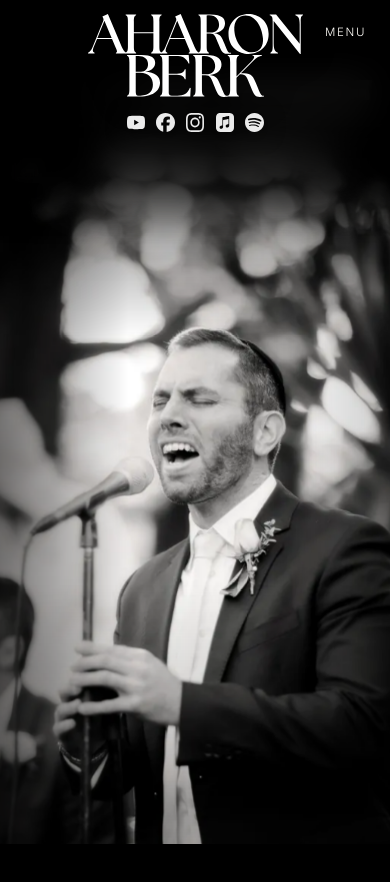
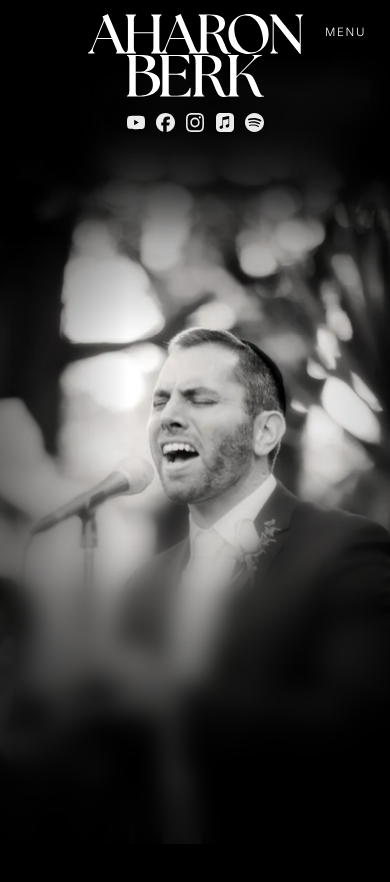
Before and after one commit to Moshe135-stone/AharonBerk_Site, a Next.js app: page /weddings in a window 390 px wide. Shown: the top 882 px of the page. Built offline with nearby package versions, Linux system fonts and the light colour scheme.

Commit message:
Polish mobile menu and wedding story layout

```diff
--- a/app/WeddingStory.tsx
+++ b/app/WeddingStory.tsx
@@ -65,10 +65,12 @@ export function WeddingStory() {
       const startX = compactLayout
         ? Math.max(24, (window.innerWidth - 160) / 2)
         : window.innerWidth * 0.24;
-      const endX = compactLayout ? 8 : window.innerWidth * 0.1;
-      const startY = window.innerHeight * (compactLayout ? 0.34 : 0.42);
-      const endY = window.innerHeight * (compactLayout ? 0.32 : 0.38);
       const compactScale = compactLayout ? 0.72 : 0.44;
+      const endX = compactLayout
+        ? Math.max(24, (window.innerWidth - 160 * compactScale) / 2)
+        : window.innerWidth * 0.1;
+      const startY = window.innerHeight * (compactLayout ? 0.22 : 0.42);
+      const endY = window.innerHeight * (compactLayout ? 0.22 : 0.38);
 
       sticky.style.setProperty(
         "--wedding-collab-x",
--- a/app/globals.css
+++ b/app/globals.css
@@ -2523,15 +2523,30 @@ h3 {
   }
 }
 
-@keyframes mobile-menu-open {
+@keyframes mobile-menu-backdrop-in {
+  from {
+    background-color: rgba(0, 0, 0, 0);
+  }
+
+  to {
+    background-color: rgba(0, 0, 0, 0.96);
+  }
+}
+
+@keyframes mobile-menu-row-in {
   from {
     opacity: 0;
-    transform: translate3d(0, -1.5rem, 0);
+    transform: translate3d(110%, 0, 0) scaleY(0.82);
+  }
+
+  68% {
+    opacity: 1;
+    transform: translate3d(-2.5%, 0, 0) scaleY(0.9);
   }
 
   to {
     opacity: 1;
-    transform: translate3d(0, 0, 0);
+    transform: translate3d(0, 0, 0) scaleY(1);
   }
 }
 
@@ -2637,11 +2652,12 @@ h3 {
     padding: calc(var(--nav-height) + env(safe-area-inset-top)) 0
       env(safe-area-inset-bottom);
     border: 0;
-    background: rgba(0, 0, 0, 0.96);
+    background: rgba(0, 0, 0, 0);
     -webkit-backdrop-filter: blur(22px) saturate(0.5);
     backdrop-filter: blur(22px) saturate(0.5);
     grid-template-rows: repeat(3, minmax(0, 1fr));
-    animation: mobile-menu-open 420ms cubic-bezier(0.16, 1, 0.3, 1) both;
+    overflow: hidden;
+    animation: mobile-menu-backdrop-in 720ms ease 180ms both;
   }
 
   .mobile-menu nav a {
@@ -2649,12 +2665,29 @@ h3 {
     width: 100%;
     padding: 0 1.5rem;
     border-top: 1px solid rgba(255, 255, 255, 0.22);
+    background: rgba(0, 0, 0, 0.96);
     align-items: center;
     justify-content: space-between;
     font-size: clamp(2.8rem, 15vw, 5.5rem);
     font-weight: 300;
     letter-spacing: -0.045em;
     line-height: 0.88;
+    opacity: 0;
+    transform-origin: center;
+    animation: mobile-menu-row-in 680ms cubic-bezier(0.16, 1, 0.3, 1)
+      forwards;
+  }
+
+  .mobile-menu nav a:nth-child(1) {
+    animation-delay: 40ms;
+  }
+
+  .mobile-menu nav a:nth-child(2) {
+    animation-delay: 120ms;
+  }
+
+  .mobile-menu nav a:nth-child(3) {
+    animation-delay: 200ms;
   }
 
   .mobile-menu nav a:last-child {
@@ -2662,10 +2695,21 @@ h3 {
   }
 
   .mobile-menu nav a::after {
+    display: block;
+    width: 0.42em;
+    height: 0.42em;
+    border-top: 0.035em solid currentColor;
+    border-right: 0.035em solid currentColor;
+    background: linear-gradient(
+      to bottom right,
+      transparent 46%,
+      currentColor 47%,
+      currentColor 53%,
+      transparent 54%
+    );
     color: rgba(255, 255, 255, 0.48);
-    content: "↗";
-    font-size: 0.32em;
-    font-weight: 300;
+    content: "";
+    flex: 0 0 auto;
   }
 
   body:has(.mobile-menu[open]) {
@@ -2691,6 +2735,36 @@ h3 {
 
   .hero-shade {
     top: var(--nav-height);
+  }
+
+  .hero-shade::after {
+    position: absolute;
+    right: 0;
+    bottom: 0;
+    left: 0;
+    height: min(48svh, 28rem);
+    background: linear-gradient(
+      to bottom,
+      transparent 0%,
+      rgba(0, 0, 0, 0.12) 24%,
+      rgba(0, 0, 0, 0.58) 62%,
+      rgba(0, 0, 0, 0.9) 100%
+    );
+    -webkit-backdrop-filter: blur(12px);
+    backdrop-filter: blur(12px);
+    -webkit-mask-image: linear-gradient(
+      to bottom,
+      transparent 0%,
+      #000 38%,
+      #000 100%
+    );
+    mask-image: linear-gradient(
+      to bottom,
+      transparent 0%,
+      #000 38%,
+      #000 100%
+    );
+    content: "";
   }
 
   .hero-intro,
@@ -2700,6 +2774,7 @@ h3 {
     padding: 0;
     background: none;
     font-size: clamp(0.78rem, 3.5vw, 0.98rem);
+    font-weight: 600;
     letter-spacing: 0.02em;
     line-height: 1.32;
     text-shadow:
@@ -2834,7 +2909,7 @@ h3 {
   }
 
   .wedding-story-art {
-    opacity: 0.7;
+    display: none;
   }
 
   .wedding-story-art img {
@@ -3011,6 +3086,17 @@ h3 {
   .hero-socials {
     animation: none;
     transition: none;
+  }
+
+  .mobile-menu nav,
+  .mobile-menu nav a {
+    opacity: 1;
+    animation: none;
+    transform: none;
+  }
+
+  .mobile-menu nav {
+    background-color: rgba(0, 0, 0, 0.96);
   }
 
   .hero-sticky::after,
```
